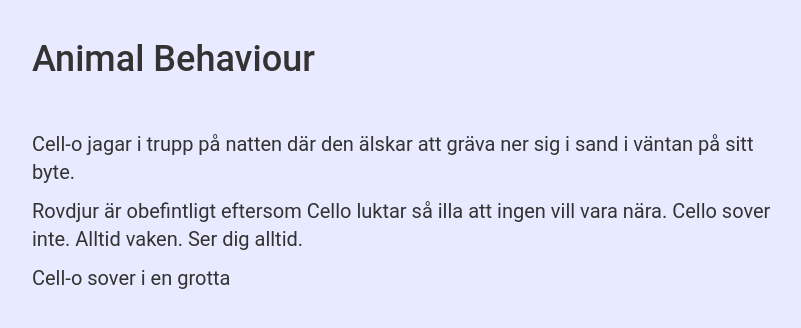
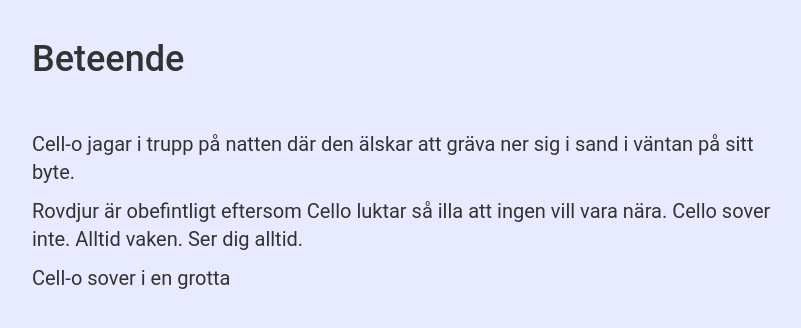
Before and after one commit to AleksandarFaraj/scrum_cello-o, a PHP site: page /animal-behaviour.php in a window 1280 px wide. Shown: the part 52-380 px from the top of the page, without its empty margins (38-839 px from the left). Run offline with PHP 8.4, Linux system fonts and the light colour scheme.

Commit message:
fix title animal behaviour

```diff
--- a/animal-behaviour.php
+++ b/animal-behaviour.php
@@ -2,7 +2,7 @@
 	<section class="main container">
 		<div class="row">
 			<div class="container">
-				<h1>Animal Behaviour</h1>
+				<h1>Beteende</h1>
 			</div>
 			<div class="col-lg-8">
 				<p>Cell-o jagar i trupp på natten där den älskar att gräva ner sig i sand i väntan på sitt byte.</p>
```
